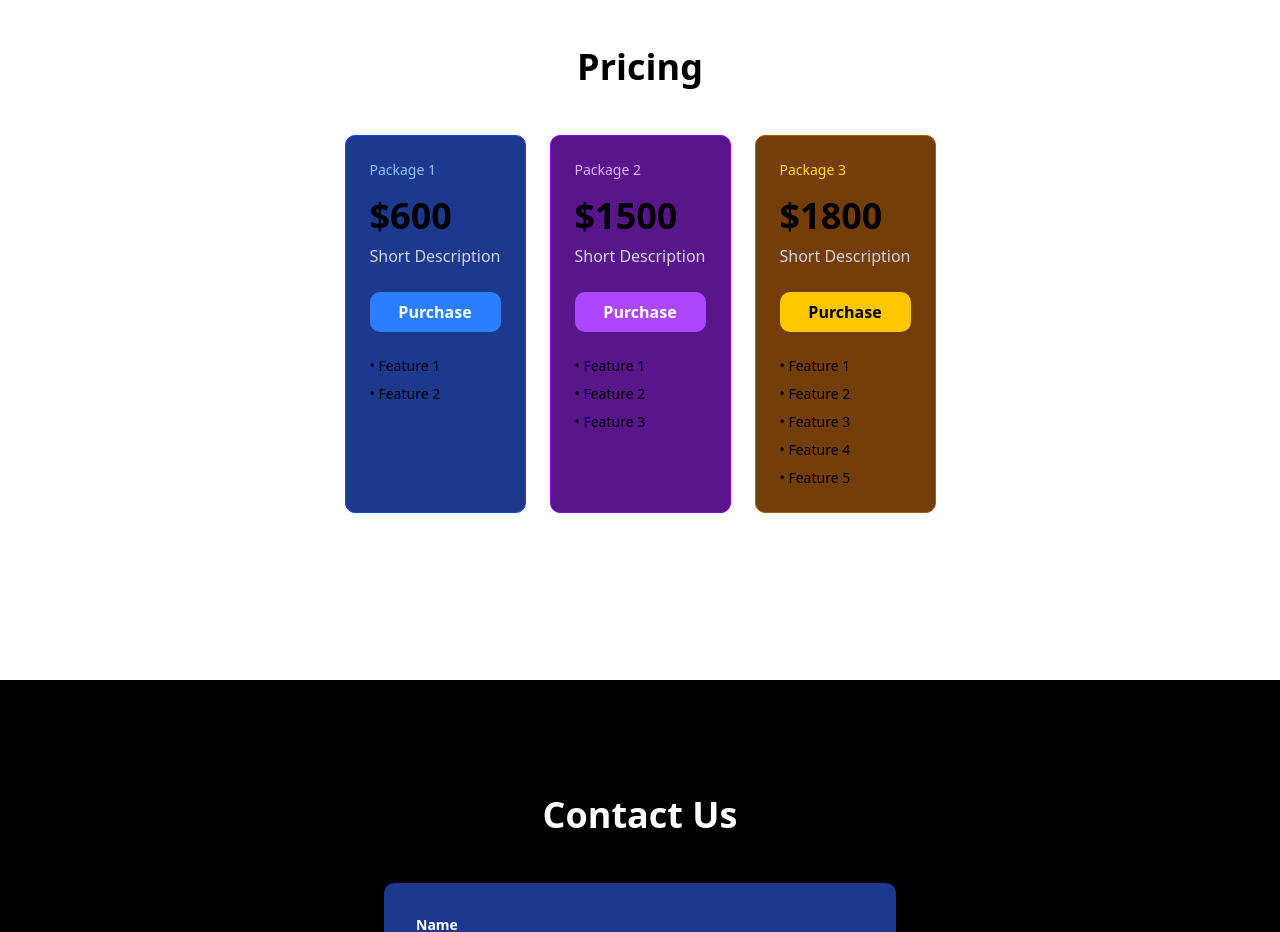
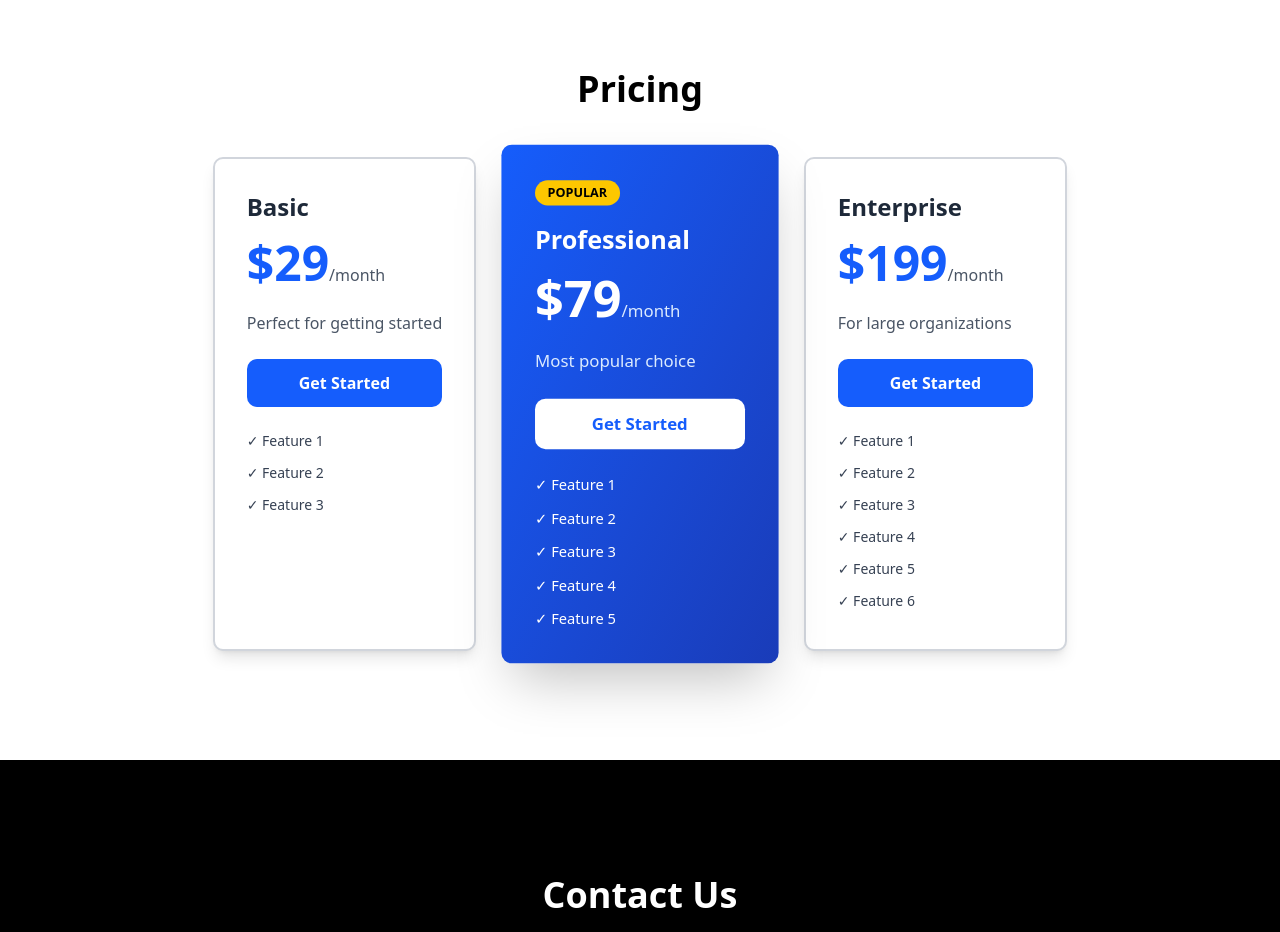
Before and after one commit to bochiers/WizTour, a Next.js app in the folder wiztour/: page / in a window 1280 px wide. Shown: the part 2520-3452 px from the top of the page. Built offline with nearby package versions, Linux system fonts and the light colour scheme.

Commit message:
add-page-cargallery

```diff
--- /dev/null
+++ b/wiztour/app/cargallery/page.tsx
@@ -0,0 +1,20 @@
+import Image from "next/image";
+// import Hero from "../../components/Hero";
+// import About from "../../components/About";
+import Cargallery from "../../components/Cargallery";
+import Footer from "../../components/Footer";
+
+
+export default function Home() {
+  return (
+    <>
+    {/* <h1>Hello World</h1> */}
+    {/* <Hero/> */}
+
+    <Cargallery/>
+    <Footer/>
+    {/* <About/>   */}
+
+    </>
+  );
+}
--- a/wiztour/app/layout.tsx
+++ b/wiztour/app/layout.tsx
@@ -31,7 +31,9 @@ export default function RootLayout({
         <nav className="fixed justify-center w-full z-50 top-0">
               <Navbar />
         </nav>
+        <section className="mt-20">
         {children}
+        </section>
       </body>
     </html>
   );
--- /dev/null
+++ b/wiztour/components/Cargallery.tsx
@@ -0,0 +1,67 @@
+'use client';
+import Masonry from "./Masonry";
+
+const items = [
+    {
+      id: "1",
+      img: "https://picsum.photos/id/1015/600/900?grayscale",
+      url: "https://example.com/one",
+      height: 400,
+    },
+    {
+      id: "2",
+      img: "https://picsum.photos/id/1011/600/750?grayscale",
+      url: "https://example.com/two",
+      height: 250,
+    },
+    {
+      id: "3",
+      img: "https://picsum.photos/id/1020/600/800?grayscale",
+      url: "https://example.com/three",
+      height: 600,
+    },
+    {
+      id: "4",
+      img: "https://picsum.photos/id/1020/600/800?grayscale",
+      url: "https://example.com/three",
+      height: 600,
+    },
+    {
+      id: "5",
+      img: "https://picsum.photos/id/1020/600/800?grayscale",
+      url: "https://example.com/three",
+      height: 600,
+    },
+    {
+      id: "6",
+      img: "https://picsum.photos/id/1020/600/800?grayscale",
+      url: "https://example.com/three",
+      height: 300,
+    },
+    {
+      id: "7",
+      img: "https://picsum.photos/id/1020/600/800?grayscale",
+      url: "https://example.com/three",
+      height: 200,
+    },
+    // ... more items
+];
+
+ export default function Cargallery() {
+     return (
+         <section className="min-h-screen flex flex-col">
+             <h1 className="text-4xl font-bold mb-12 text-center">Car Gallery</h1>
+             <Masonry
+                items={items}
+                ease="power3.out"
+                duration={0.6}
+                stagger={0.05}
+                animateFrom="bottom"
+                scaleOnHover={true}
+                hoverScale={0.95}
+                blurToFocus={true}
+                colorShiftOnHover={false}
+                />
+         </section>
+     );
+ }
--- a/wiztour/components/Navbar.tsx
+++ b/wiztour/components/Navbar.tsx
@@ -8,7 +8,7 @@ const Navbar = () => {
         { name: 'Home', path: '/' },
         { name: 'About', path: '#About' },
         { name: 'Packages', path: '/packages' },
-        { name: 'Car Gallery', path: '/car-gallery' },
+        { name: 'Car Gallery', path: '/cargallery' },
         { name: 'Destinations', path: '/destinations' },
         { name: 'Pricing', path: '/pricing' },
         { name: 'Contact', path: '/contact' },
--- a/wiztour/components/Pricing.tsx
+++ b/wiztour/components/Pricing.tsx
@@ -5,50 +5,66 @@ export default function Pricing() {
     <section className="min-h-screen flex flex-col items-center justify-center bg-white text-black p-8">
       <h1 className="text-4xl font-bold mb-12">Pricing</h1>
 
-      <div className="grid grid-cols-1 md:grid-cols-3 gap-6 max-w-6xl">
+      <div className="grid grid-cols-1 md:grid-cols-3 gap-8 max-w-6xl">
         {/* Package 1 */}
-        <div className="bg-blue-900 rounded-lg p-6 border border-blue-700">
-          <p className="text-blue-300 text-sm mb-4">Package 1</p>
-          <h2 className="text-4xl font-bold mb-2">$600</h2>
-          <p className="text-gray-300 mb-6">Short Description</p>
-          <button className="w-full bg-blue-500 hover:bg-blue-600 text-white font-bold py-2 px-4 rounded-lg mb-6">
-            Purchase
+        <div className="bg-white rounded-lg p-8 border-2 border-gray-300 shadow-lg hover:shadow-xl transition">
+          <h3 className="text-2xl font-bold mb-4 text-gray-800">Basic</h3>
+          <div className="mb-6">
+            <span className="text-5xl font-bold text-blue-600">$29</span>
+            <span className="text-gray-600">/month</span>
+          </div>
+          <p className="text-gray-600 mb-6">Perfect for getting started</p>
+          <button className="w-full bg-blue-600 hover:bg-blue-700 text-white font-bold py-3 px-4 rounded-lg mb-6">
+            Get Started
           </button>
-          <ul className="text-sm space-y-2">
-            <li>• Feature 1</li>
-            <li>• Feature 2</li>
+          <ul className="text-sm space-y-3 text-gray-700">
+            <li>✓ Feature 1</li>
+            <li>✓ Feature 2</li>
+            <li>✓ Feature 3</li>
           </ul>
         </div>
 
-        {/* Package 2 */}
-        <div className="bg-purple-900 rounded-lg p-6 border border-purple-700">
-          <p className="text-purple-300 text-sm mb-4">Package 2</p>
-          <h2 className="text-4xl font-bold mb-2">$1500</h2>
-          <p className="text-gray-300 mb-6">Short Description</p>
-          <button className="w-full bg-purple-500 hover:bg-purple-600 text-white font-bold py-2 px-4 rounded-lg mb-6">
-            Purchase
+        {/* Package 2 - Featured */}
+        <div className="bg-gradient-to-br from-blue-600 to-blue-800 rounded-lg p-8 shadow-2xl transform scale-105">
+          <div className="bg-yellow-400 text-black text-xs font-bold px-3 py-1 rounded-full inline-block mb-4">
+            POPULAR
+          </div>
+          <h3 className="text-2xl font-bold mb-4 text-white">Professional</h3>
+          <div className="mb-6">
+            <span className="text-5xl font-bold text-white">$79</span>
+            <span className="text-blue-100">/month</span>
+          </div>
+          <p className="text-blue-100 mb-6">Most popular choice</p>
+          <button className="w-full bg-white hover:bg-gray-100 text-blue-600 font-bold py-3 px-4 rounded-lg mb-6">
+            Get Started
           </button>
-          <ul className="text-sm space-y-2">
-            <li>• Feature 1</li>
-            <li>• Feature 2</li>
-            <li>• Feature 3</li>
+          <ul className="text-sm space-y-3 text-white">
+            <li>✓ Feature 1</li>
+            <li>✓ Feature 2</li>
+            <li>✓ Feature 3</li>
+            <li>✓ Feature 4</li>
+            <li>✓ Feature 5</li>
           </ul>
         </div>
 
         {/* Package 3 */}
-        <div className="bg-yellow-900 rounded-lg p-6 border border-yellow-700">
-          <p className="text-yellow-300 text-sm mb-4">Package 3</p>
-          <h2 className="text-4xl font-bold mb-2">$1800</h2>
-          <p className="text-gray-300 mb-6">Short Description</p>
-          <button className="w-full bg-yellow-400 hover:bg-yellow-500 text-black font-bold py-2 px-4 rounded-lg mb-6">
-            Purchase
+        <div className="bg-white rounded-lg p-8 border-2 border-gray-300 shadow-lg hover:shadow-xl transition">
+          <h3 className="text-2xl font-bold mb-4 text-gray-800">Enterprise</h3>
+          <div className="mb-6">
+            <span className="text-5xl font-bold text-blue-600">$199</span>
+            <span className="text-gray-600">/month</span>
+          </div>
+          <p className="text-gray-600 mb-6">For large organizations</p>
+          <button className="w-full bg-blue-600 hover:bg-blue-700 text-white font-bold py-3 px-4 rounded-lg mb-6">
+            Get Started
           </button>
-          <ul className="text-sm space-y-2">
-            <li>• Feature 1</li>
-            <li>• Feature 2</li>
-            <li>• Feature 3</li>
-            <li>• Feature 4</li>
-            <li>• Feature 5</li>
+          <ul className="text-sm space-y-3 text-gray-700">
+            <li>✓ Feature 1</li>
+            <li>✓ Feature 2</li>
+            <li>✓ Feature 3</li>
+            <li>✓ Feature 4</li>
+            <li>✓ Feature 5</li>
+            <li>✓ Feature 6</li>
           </ul>
         </div>
       </div>
```
